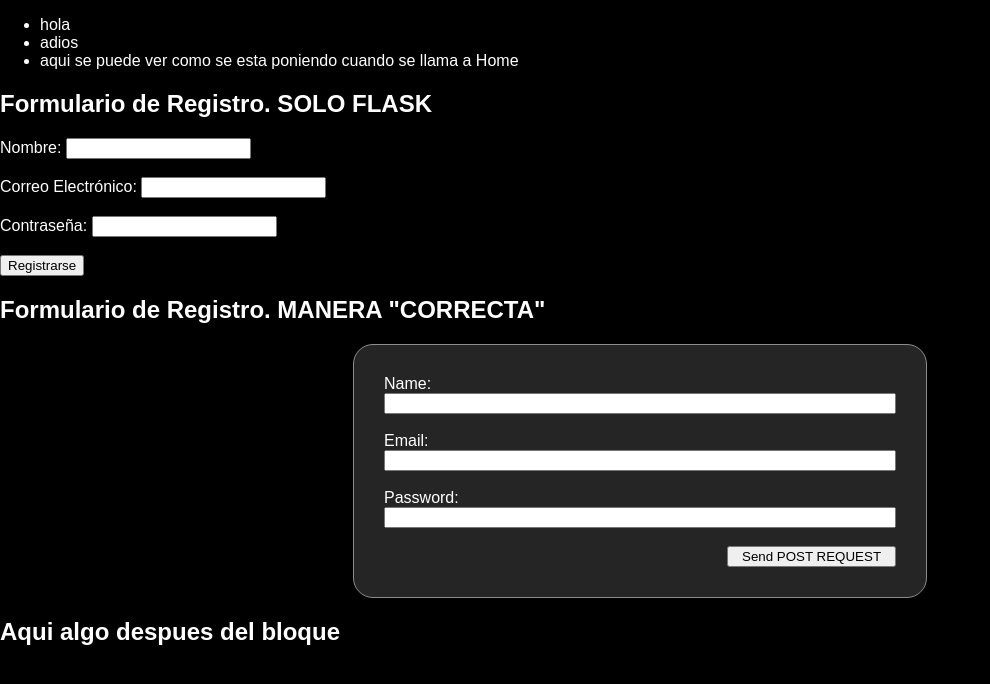
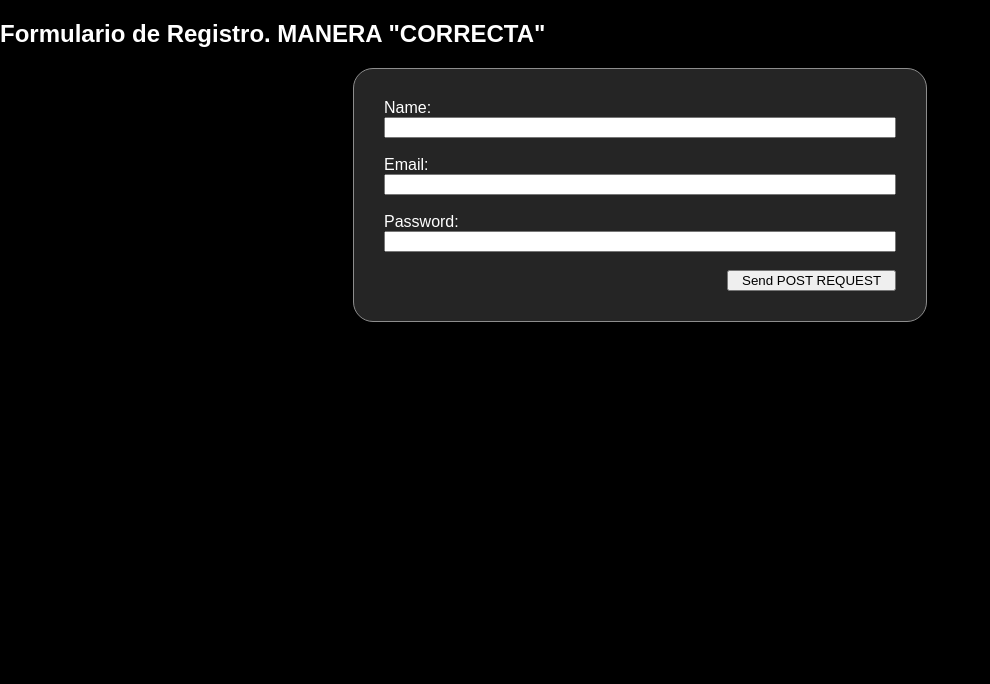
Before and after one commit to GabrielRom1/app, a Flask app: page /finstall in a window 1280 px wide. Shown: the top 684 px of the page, without its empty margins (0-990 px from the left). Run offline with Flask 3, Linux system fonts and the light colour scheme.

Commit message:
minor html changes and log in

```diff
--- a/website/templates/base.html
+++ b/website/templates/base.html
@@ -13,11 +13,11 @@
 </head>
 <body>
 
-    <ul>
-        <li>hola</li>
-        <li>adios</li>
-        <li>aqui se puede ver como se esta poniendo cuando se llama a Home </li>
-    </ul>
+    <!-- <ul> -->
+        <!-- <li>hola</li> -->
+        <!-- <li>adios</li> -->
+        <!-- <li>aqui se puede ver como se esta poniendo cuando se llama a Home </li> -->
+    <!-- </ul> -->
 
     <div class="container">
         {% block content %}
@@ -26,9 +26,7 @@
     </div>
 
 
-    <h2>Aqui algo despues del bloque</h2>
-
-
+    <!-- <h2>Aqui algo despues del bloque</h2> -->
 
 
 </body>
--- a/website/templates/install.html
+++ b/website/templates/install.html
@@ -5,19 +5,19 @@
 {% block content %}
 
 
-<h2>Formulario de Registro. SOLO FLASK</h2>
-<form action="/flask" method="POST">
-    <label for="name">Nombre:</label>
-    <input type="text" id="name" name="name" required>
-    <br><br>
-    <label for="email">Correo Electrónico:</label>
-    <input type="email" id="email" name="email" required>
-    <br><br>
-    <label for="password">Contraseña:</label>
-    <input type="password" id="password" name="password" required>
-    <br><br>
-    <button type="submit">Registrarse</button>
-</form>
+<!-- <h2>Formulario de Registro. SOLO FLASK</h2> -->
+<!-- <form action="/flask" method="POST"> -->
+    <!-- <label for="name">Nombre:</label> -->
+    <!-- <input type="text" id="name" name="name" required> -->
+    <!-- <br><br> -->
+    <!-- <label for="email">Correo Electrónico:</label> -->
+    <!-- <input type="email" id="email" name="email" required> -->
+    <!-- <br><br> -->
+    <!-- <label for="password">Contraseña:</label> -->
+    <!-- <input type="password" id="password" name="password" required> -->
+    <!-- <br><br> -->
+    <!-- <button type="submit">Registrarse</button> -->
+<!-- </form> -->
 
 
 
@@ -26,17 +26,17 @@
 <h2>Formulario de Registro. MANERA "CORRECTA"</h2>
 
 
-<form id="myForm2" class="login">
-    <label for="name2">Name:</label>
-    <input type="text" id="name2" name="name2" required>
+<form id="myForm" class="login">
+    <label for="name">Name:</label>
+    <input type="text" id="name" name="name" required>
     <br>
 
-    <label for="email2">Email:</label>
-    <input type="email" id="email2" name="email2" required>
+    <label for="email">Email:</label>
+    <input type="email" id="email" name="email" required>
     <br>
 
-    <label for="password2">Password:</label>
-    <input type="password" id="password2" name="password2" required>
+    <label for="password">Password:</label>
+    <input type="password" id="password" name="password" required>
     <br>
 
     <button type="button" id="post_button"> Send POST REQUEST </button>
@@ -46,14 +46,14 @@
 <script type="text/javascript">
 
     const post_button = document.getElementById('post_button');
-    const form2 = document.getElementById('myForm2');
+    const form = document.getElementById('myForm');
 
     // const jsonData = {name: 'Mike'}
 
     post_button.addEventListener('click', () => {
 
         // Crear un objeto FormData con los datos del formulario
-        const formData = new FormData(form2);
+        const formData = new FormData(form);
 
         // Convertir FormData en un objeto JSON
         const jsonData = Object.fromEntries(formData.entries());
--- a/website/templates/signup.html
+++ b/website/templates/signup.html
@@ -3,5 +3,5 @@
 
 
 {% block content %}
-<h1>This is the home page</h1>
+<h1>This is the sign-up page</h1>
 {% endblock %}
```
Also changed, not shown: website/templates/login.html (+72 -0 lines).
